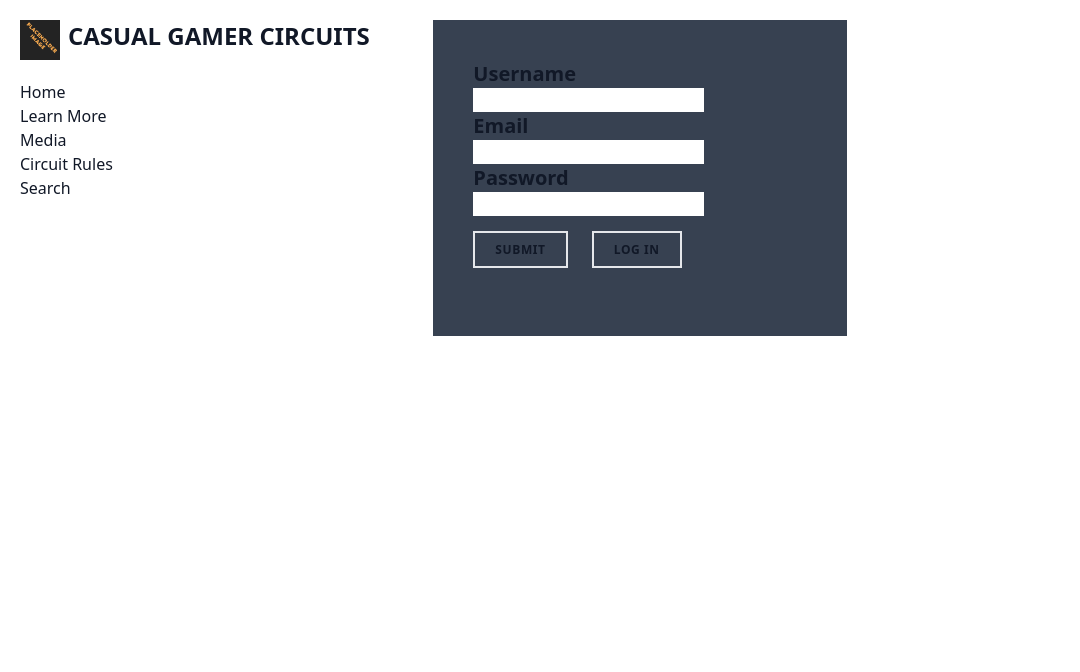
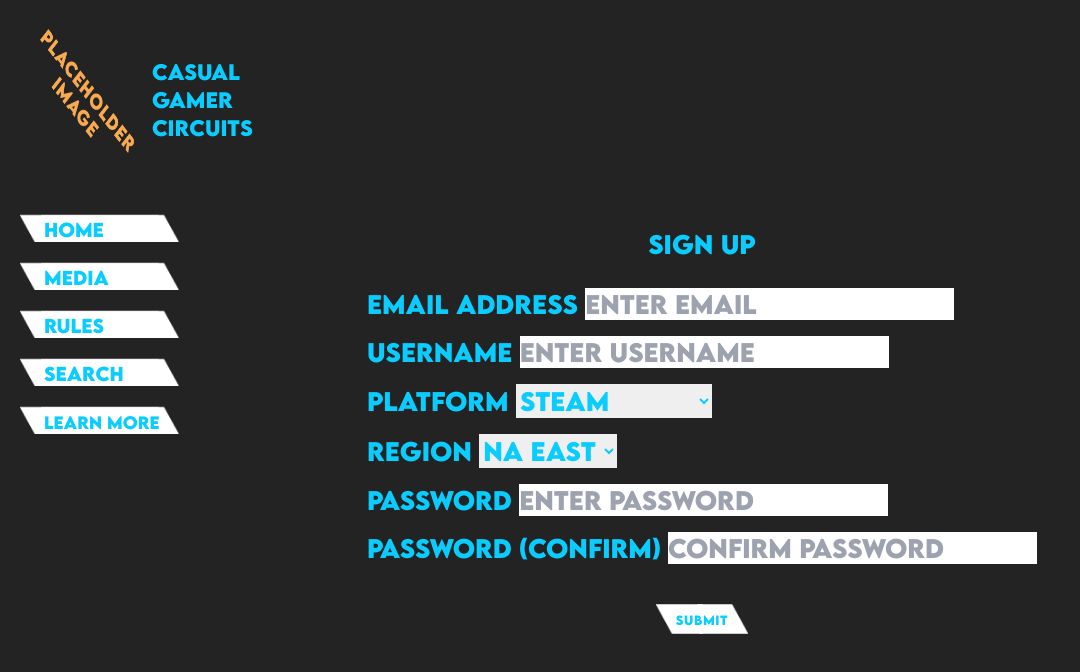
Before and after one commit to Finalben7/RocketLeague, a website: page frontEnd/public/signup.html in a window 1280 px wide. Shown: the whole page, without its empty margins (0-1080 px from the left). Drawn offline with Linux system fonts and the light colour scheme.

Commit message:
Testing pluggin in main content to new nav

```diff
--- a/frontEnd/public/signup.html
+++ b/frontEnd/public/signup.html
@@ -6,65 +6,147 @@
     <title>Sign Up</title>
     <link rel="stylesheet" href="styles.css">
 </head>
-<body class="text-gray-900">
+<body class="text-eleventh-blue font-LemonMilk bg-eleventh-grey">
 
-    <div class="p-5 grid lg:grid-cols-3"><!--Content wrapper-->
-        <div class="lg:col-span-1">
-            <nav><!--Navigation bar and links-->
+    <div class="p-5 grid md:grid-cols-10"><!--Content wrapper-->
+        <div class="relative md:col-span-1"><!--Navigation bar and links-->
+            <nav>
                 <div class="flex">
-                    <img src="../media/placeholder.png" alt="" class="h-10 w-10">
-                    <h1 class="text-2xl font-bold uppercase px-2">Casual Gamer Circuits</h1>
+                    <img src="../media/placeholder.png" alt="" class="h-20 w-20 lg:h-40 lg:w-40">
+                    <h1 class="self-center text-xl uppercase px-2 lg:my-0">Casual Gamer Circuits</h1>
                 </div>
-                <ul class="py-5">
-                    <li>
-                        <a href="index.html">
-                            <span>Home</span>
+
+                <ul class="py-2">
+                    <li class="md:hidden">
+                        <a href="javascript:void(0);" style="font-size:25px;" onclick="openDropdown()"> <!-- TODO: Only works on second click for some reason.... -->
+                            <img src="../media/dropdownBG.png" alt="">
                         </a>
                     </li>
-                    <li>
-                        <a href="learnmore.html">
-                            <span>Learn More</span><!--(For future use-) "Made by your community, for your community!"-->
+                </ul>
+
+                <ul class="hidden text-xl py-2 md:text-lg md:list-item" id="nav">
+                    <li class="navButtons bg-[url('../media/linkBG.png')]">
+                        <a href="index.html">
+                            <span class="ml-6">Home</span>
                         </a>
                     </li>
-                    <li>
+                    <li class="navButtons bg-[url('../media/linkBG.png')]">
                         <a href="media.html">
-                            <span>Media</span><!--Youtube, twitch and social links-->
+                            <span class="ml-6">Media</span><!--Youtube, twitch and social links-->
                         </a>
                     </li>
-                    <li>
+                    <li class="navButtons bg-[url('../media/linkBG.png')]">
                         <a href="circuitrules.html">
-                            <span>Circuit Rules</span>
+                            <span class="ml-6">Rules</span>
                         </a>
                     </li>
-                    <li>
-                            <span>Search</span><!--Search through ongoing tournaments to find a specific team or players page-->
+                    <li class="navButtons bg-[url('../media/linkBG.png')]">
+                            <span class="ml-6">Search</span><!--Search through ongoing tournaments to find a specific team or players page-->
+                    </li>
+                    <li class="navButtons bg-[url('../media/linkBG.png')]">
+                        <a href="learnmore.html">
+                            <span class="ml-6 md:text-base">Learn More</span><!--(For future use-) "Made by your community, for your community!"-->
+                        </a>
                     </li>
                 </ul>
             </nav>
         </div><!--End navigation-->
 
-        <div class="py-10 px-10 bg-gray-700">
-            <form>
-                <label for="username" class="font-bold text-xl">Username</label>
-                <br>
-                <input type="text" id="username" name="username">
-                <br>
-                <label for="email" class="font-bold text-xl">Email</label>
-                <br>
-                <input type="text" id="email" name="email">
-                <br>
-                <label for="password" class="font-bold text-xl">Password</label>
-                <br>
-                <input type="text" id="password" name="password">
-                <br>
-                <div class="py-5">
-                    <a href="#" class="button border-primary border-2">Submit</a>
-                    <a href="login.html" class="button border-primary border-2 mx-5">Log In</a>
-                </div>
-            </form>
-        </div>
+        <main class="px-16 py-6 md:col-span-9">
+            <div class="hidden flex justify-center md:justify-end" id="buttons"><!-- Log in/Sign up buttons -->
+                <a href="signup.html" class="w-26 h-8 button bg-contain bg-no-repeat bg-[url('../media/buttonBG.png')]">Sign Up</a>
+                <a href="login.html" class="w-24 h-8 button bg-contain bg-no-repeat bg-[url('../media/buttonBG.png')]">Log In</a>
+            </div>
 
+            <div class="grid gap-8 lg:grid-cols-10 justify-items-center lg:text-xl lg:py-36 xl:text-2xl 2xl:text-4xl"><!-- Main content goes inside this div -->
+                <form class="grid col-span-10 py-5" method="POST">
+                    <h3 class="flex justify-center py-5">Sign Up</h3>
+                    <div class="py-2">
+                    <label for="email">Email Address</label>
+                    <input
+                        type="email"
+                        class="form-control"
+                        id="email"
+                        name="email"
+                        placeholder="Enter email"
+                    />
+                    </div>
+                    <div class="py-2">
+                    <label for="username">Username</label>
+                    <input
+                        type="username"
+                        class="form-control"
+                        id="username"
+                        name="username"
+                        placeholder="Enter username"
+                    />
+                    </div>
+                    <div class="py-2">
+                    <label for="platform">Platform</label>
+                    <select
+                        type="platform"
+                        class="form-control"
+                        id="platform"
+                        name="platform">
+                            <option value="steam">Steam</option>
+                            <option value="epic">Epic</option>
+                            <option value="xbox">Xbox</option>
+                            <option value="ps">Playstation</option>
+                    </select>
+                    </div>
+                    <div class="py-2">
+                        <label for="region">Region</label>
+                        <select
+                            type="region"
+                            class="form-control"
+                            id="region"
+                            name="region">
+                                <option value="naE">NA East</option>
+                                <option value="naW">NA West</option>
+                                <option value="eu">Europe</option>
+                        </select>
+                        </div>
+                    <div class="py-2">
+                    <label for="password1">Password</label>
+                    <input
+                        type="password"
+                        class="form-control"
+                        id="password1"
+                        name="password1"
+                        placeholder="Enter password"
+                    />
+                    </div>
+                    <div class="py-2">
+                    <label for="password2">Password (Confirm)</label>
+                    <input
+                        type="password"
+                        class="form-control"
+                        id="password2"
+                        name="password2"
+                        placeholder="Confirm password"
+                    />
+                    </div>
+                    <br />
+                    <div class="flex justify-center justify-items-center">
+                    <button type="submit" class="w-26 h-8 button bg-contain bg-no-repeat bg-[url('../media/buttonBG.png')]">Submit</button>
+                    </div>
+                </form>
+            </div>
+        </main>
     </div>
+    <script>
+        function openDropdown() {
+            var nav = document.getElementById("nav");
+            var buttons = document.getElementById("buttons");
+            if (nav.className === "hidden text-xl py-2 md:text-lg md:list-item") {
+                nav.className -= "list-item text-xl py-2 md:text-lg md:list-item";
+                buttons.classList.add("hidden")
+          } else {
+                nav.className = "hidden text-xl py-2 md:text-lg md:list-item";
+                buttons.classList.remove("hidden")
+          }
+        }
+        </script>
 
 </body>
 </html>
```
Also changed, not shown: frontEnd/public/dropdownTEST.html (+8 -5 lines), frontEnd/public/styles.css.
